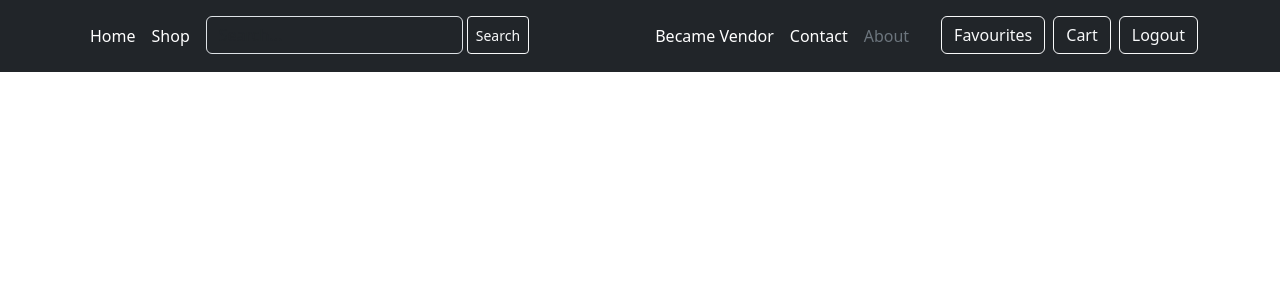
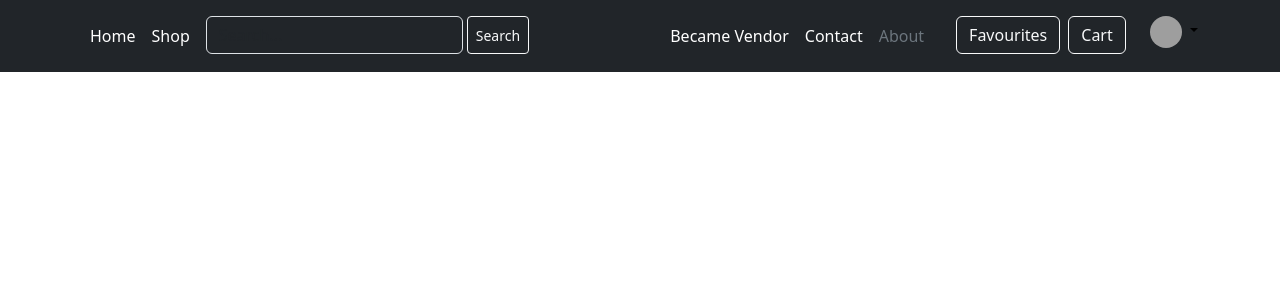
Before and after one commit to tomekf35/django-ecommerce-2, a Django app: page /about/ in a window 1280 px wide. Shown: the top 300 px of the page. Run offline with Django 4.2, Linux system fonts and the light colour scheme; the visitor is signed in with stand-in values (Sample User, id 1); some libraries are stand-ins or nearby versions; grey boxes are pictures that could not be loaded.

Commit message:
navbar modified

```diff
--- a/templates/base/navbar.html
+++ b/templates/base/navbar.html
@@ -32,8 +32,30 @@
                     </li>
                     {% if user.is_authenticated %}
                     <li><button type="button" class="btn btn-outline-light me-2">Favourites</button></li>
-                    <li><button type="button" class="btn btn-outline-light me-2">Cart</button></li>
-                    <li><a href="{% url 'accounts:logout' %}" class="btn btn-outline-light">Logout</a>
+                    <li><button type="button" class="btn btn-outline-light me-4">Cart</button></li>
+                    <li>
+                        <div class="dropdown text-end">
+                            <a href="#" class="d-block link-body-emphasis text-decoration-none dropdown-toggle"
+                                data-bs-toggle="dropdown" aria-expanded="false">
+                                <img src="https://github.com/mdo.png" alt="mdo" width="32" height="32"
+                                    class="rounded-circle">
+                            </a>
+                            <ul class="dropdown-menu text-small bg-dark">
+                                <li>
+                                    <p class="dropdown-item text-white">{{ user.username }}</p>
+                                </li>
+                                <li>
+                                    <hr class="dropdown-divider bg-secondary">
+                                </li>
+                                <li><a class="dropdown-item text-white" href="#">Settings</a></li>
+                                <li><a class="dropdown-item text-white" href="#">Profile</a></li>
+                                <li>
+                                    <hr class="dropdown-divider bg-secondary">
+                                </li>
+                                <li><a href="{% url 'accounts:logout' %}" class="dropdown-item text-white">Logout</a>
+                                </li>
+                            </ul>
+                        </div>
                     </li>
                     {% else %}
                     <li><a href="{% url 'accounts:login' %}" class="btn btn-warning">Sign in</a></li>
```
